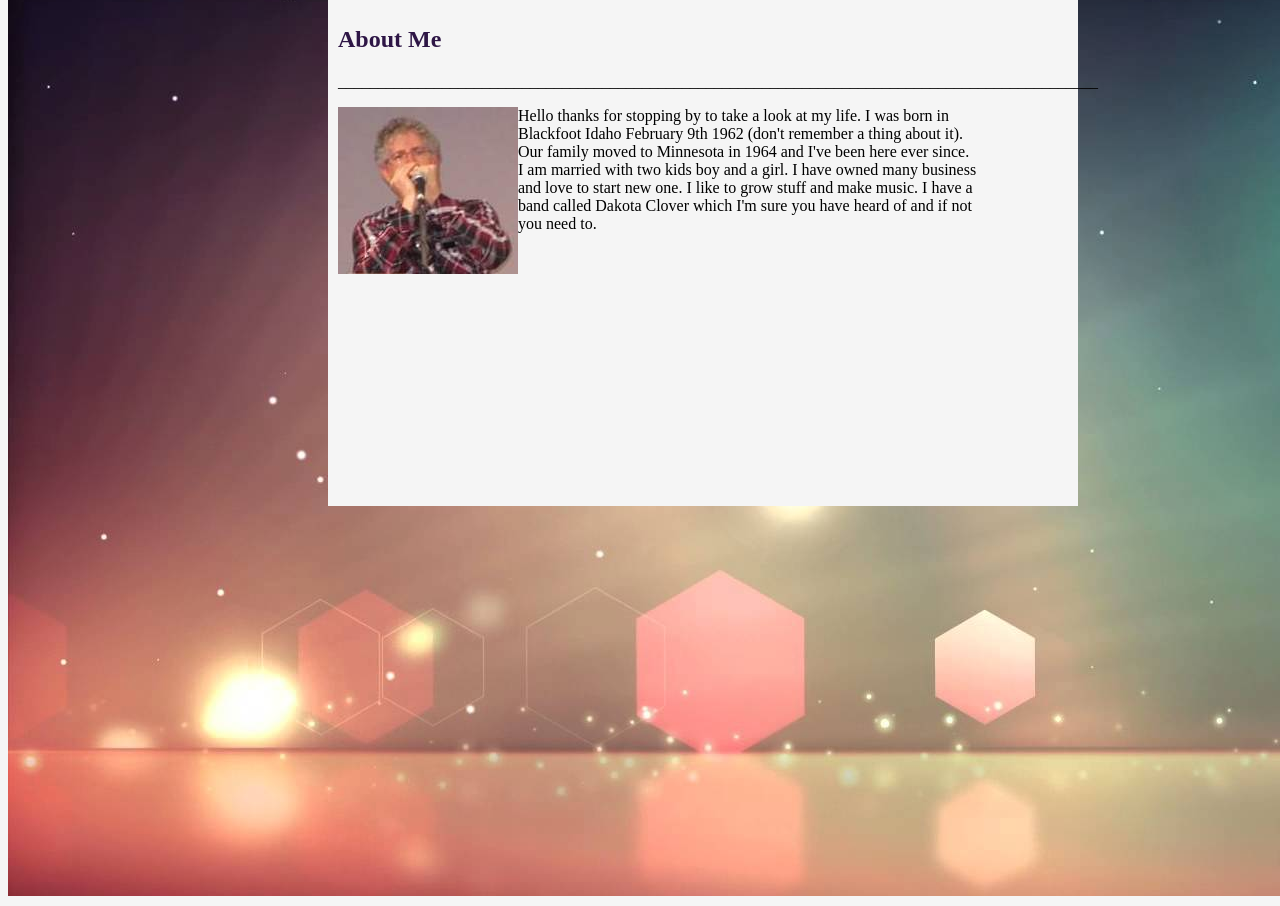
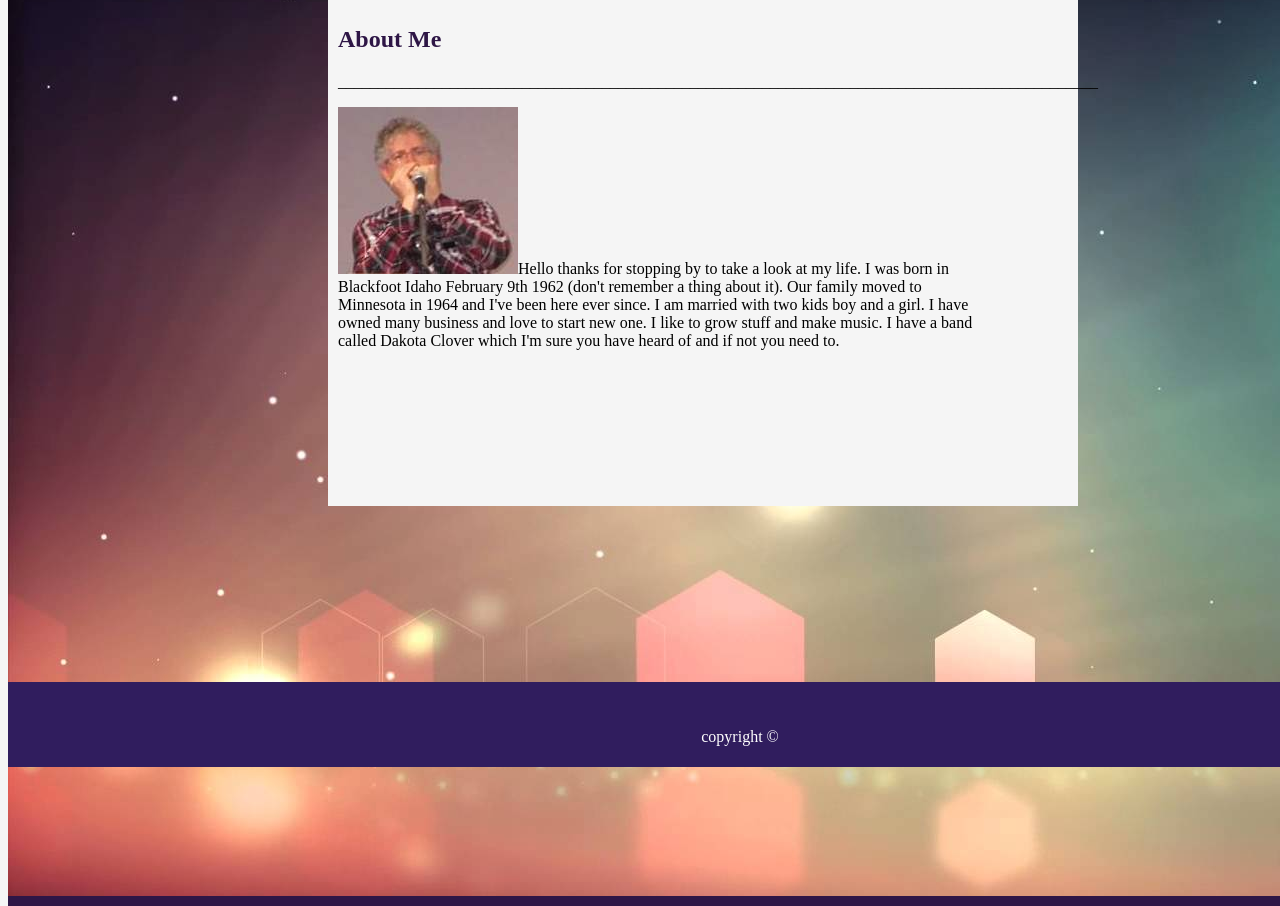
Before and after one commit to doncasanova/Basic-Portfolio, a plain HTML site: page index.html in a window 1280 px wide. Shown: the part 88-994 px from the top of the page. Drawn offline with Linux system fonts and the light colour scheme.

Commit message:
added footer

```diff
--- a/assets/css/style.css
+++ b/assets/css/style.css
@@ -1,6 +1,8 @@
 body{
     background-color: whitesmoke;
 }
+
+
 
 .name{
     position: relative;
@@ -19,10 +21,23 @@ body{
     position: absolute;
     box-sizing: content-box;
     border-top: 6px solid rgb(46, 22, 70);
+    border-bottom: 10px solid rgb(46, 22, 70);
     width: 100%;
     height: 100%;
     padding: 10px 100px 100px 0px;
     background-image: url("maxresdefault_yJhJfNe.jpg");
+}
+
+.footer{
+    text-align: center;
+    position: relative;
+    box-sizing: content-box;
+    width: 100%;
+    margin-top: 55.5%;
+    padding: 30px 15px 5px 100px;
+    background-color: rgb(48, 29, 94);
+    color: white
+
 }
 
 .inside{
@@ -34,15 +49,7 @@ body{
     padding: 10px 100px 100px 10px;
     background-color: whitesmoke;
 
-img {
+    img:{
+        float: left;
 
-    float: left;
-}
-
-.a_me{
-    color: peachpuff;
-}
-
-h2{
-    style="color:blue
-}
+    }
--- a/index.html
+++ b/index.html
@@ -35,6 +35,12 @@
      </div>
 
 
+   <div class="footer">
+
+    <P>copyright &copy;</P>
+
+   </div>
+
 
 </body>
 </html>
```
